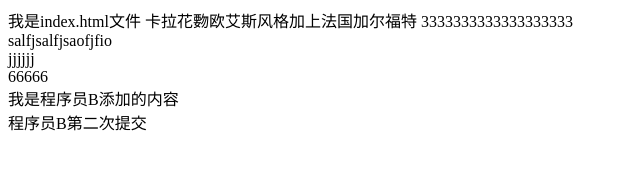
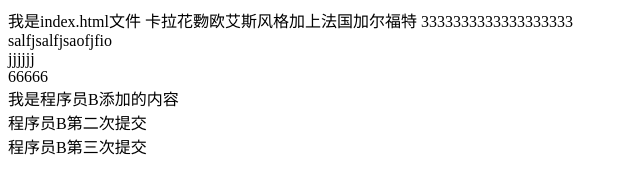
Before and after one commit to longtuteng/git-demo, a plain HTML site: page index.html in a window 1280 px wide. Shown: the whole page, without its empty margins (0-640 px from the left). Drawn offline with Linux system fonts and the light colour scheme.

Commit message:
程序员B第三次提交

```diff
--- a/index.html
+++ b/index.html
@@ -4,3 +4,4 @@
 <div>66666</div>
 <div>我是程序员B添加的内容</div>
 <div>程序员B第二次提交</div>
+<div>程序员B第三次提交</div>
```
